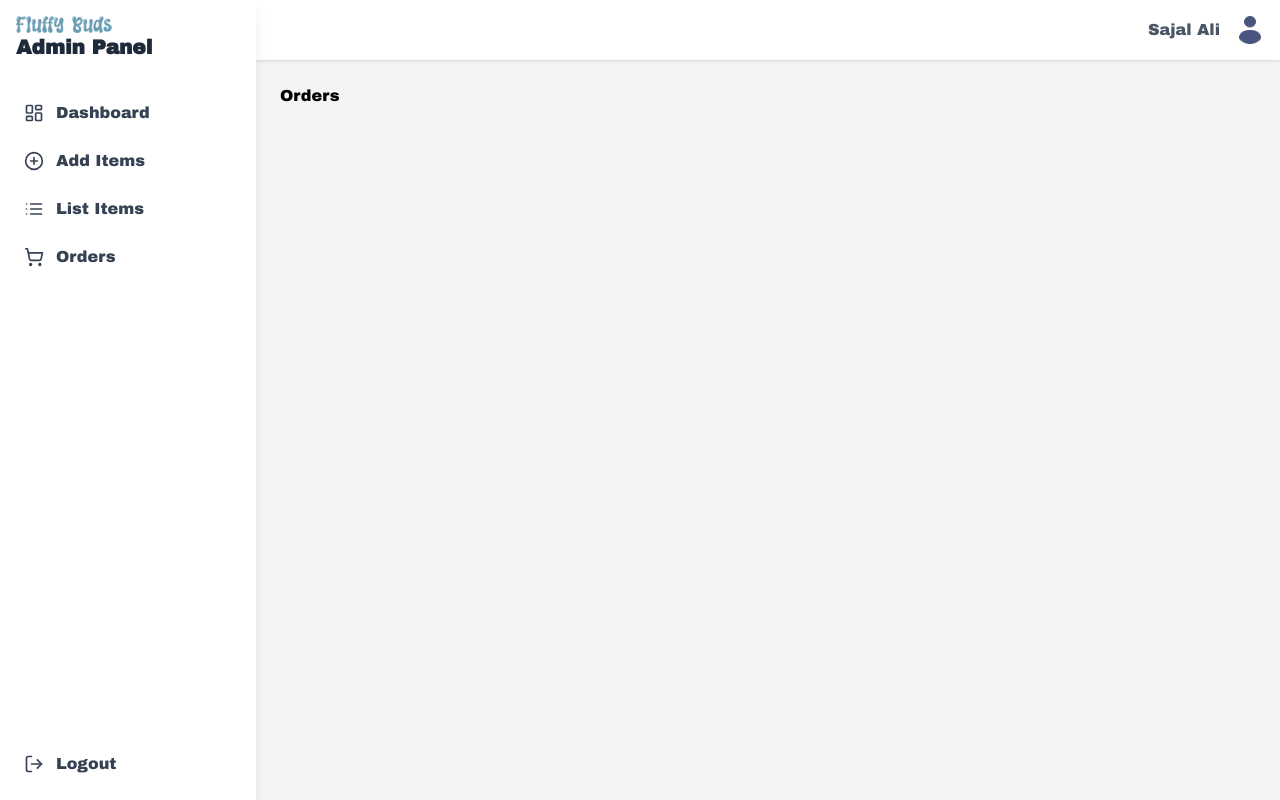
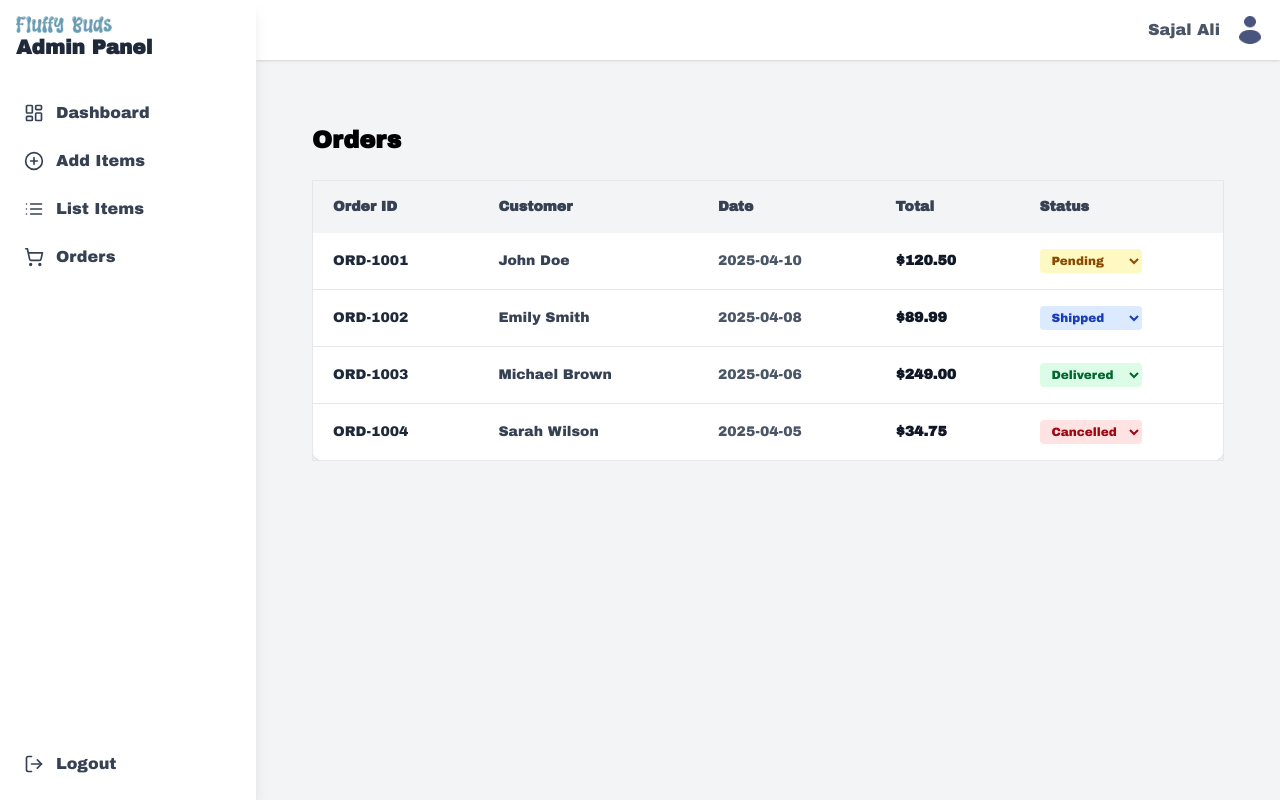
Before and after one commit to mdsajalali/fluffy-buds, a React (Vite) app: page /dashboard/orders in a window 1280 px wide. Built offline with nearby package versions, Linux system fonts and the light colour scheme.

Commit message:
added: orders ui

```diff
--- a/src/pages/(dashboard)/Orders.tsx
+++ b/src/pages/(dashboard)/Orders.tsx
@@ -1,5 +1,113 @@
+import { useState } from "react";
+
+type Order = {
+  id: string;
+  customer: string;
+  date: string;
+  total: number;
+  status: "Pending" | "Shipped" | "Delivered" | "Cancelled";
+};
+
+const initialOrders: Order[] = [
+  {
+    id: "ORD-1001",
+    customer: "John Doe",
+    date: "2025-04-10",
+    total: 120.5,
+    status: "Pending",
+  },
+  {
+    id: "ORD-1002",
+    customer: "Emily Smith",
+    date: "2025-04-08",
+    total: 89.99,
+    status: "Shipped",
+  },
+  {
+    id: "ORD-1003",
+    customer: "Michael Brown",
+    date: "2025-04-06",
+    total: 249.0,
+    status: "Delivered",
+  },
+  {
+    id: "ORD-1004",
+    customer: "Sarah Wilson",
+    date: "2025-04-05",
+    total: 34.75,
+    status: "Cancelled",
+  },
+];
+
+const statusColors: Record<Order["status"], string> = {
+  Pending: "bg-yellow-100 text-yellow-800",
+  Shipped: "bg-blue-100 text-blue-800",
+  Delivered: "bg-green-100 text-green-800",
+  Cancelled: "bg-red-100 text-red-800",
+};
+
 const Orders = () => {
-  return <div>Orders</div>;
+  const [orders, setOrders] = useState<Order[]>(initialOrders);
+
+  const handleStatusChange = (id: string, newStatus: Order["status"]) => {
+    const updatedOrders = orders.map((order) =>
+      order.id === id ? { ...order, status: newStatus } : order
+    );
+    setOrders(updatedOrders);
+  };
+
+  return (
+    <div className="max-w-6xl mx-auto px-4 sm:px-6 lg:px-8 py-10">
+      <h2 className="text-2xl font-bold mb-6">Orders</h2>
+
+      <div className="overflow-x-auto">
+        <table className="min-w-full bg-white border border-gray-200 rounded-xl shadow-sm text-sm">
+          <thead className="bg-gray-100 text-gray-700">
+            <tr>
+              <th className="px-5 py-4 text-left font-semibold">Order ID</th>
+              <th className="px-5 py-4 text-left font-semibold">Customer</th>
+              <th className="px-5 py-4 text-left font-semibold">Date</th>
+              <th className="px-5 py-4 text-left font-semibold">Total</th>
+              <th className="px-5 py-4 text-left font-semibold">Status</th>
+            </tr>
+          </thead>
+          <tbody className="divide-y divide-gray-200">
+            {orders.map((order) => (
+              <tr key={order.id} className="hover:bg-gray-50 transition">
+                <td className="px-5 py-4 font-medium text-gray-800">
+                  {order.id}
+                </td>
+                <td className="px-5 py-4 text-gray-700">{order.customer}</td>
+                <td className="px-5 py-4 text-gray-600">{order.date}</td>
+                <td className="px-5 py-4 text-gray-900 font-semibold">
+                  ${order.total.toFixed(2)}
+                </td>
+                <td className="px-5 py-4">
+                  <select
+                    value={order.status}
+                    onChange={(e) =>
+                      handleStatusChange(
+                        order.id,
+                        e.target.value as Order["status"]
+                      )
+                    }
+                    className={`px-2 py-1 text-xs rounded font-medium ${
+                      statusColors[order.status]
+                    } outline-none`}
+                  >
+                    <option value="Pending">Pending</option>
+                    <option value="Shipped">Shipped</option>
+                    <option value="Delivered">Delivered</option>
+                    <option value="Cancelled">Cancelled</option>
+                  </select>
+                </td>
+              </tr>
+            ))}
+          </tbody>
+        </table>
+      </div>
+    </div>
+  );
 };
 
 export default Orders;
```
